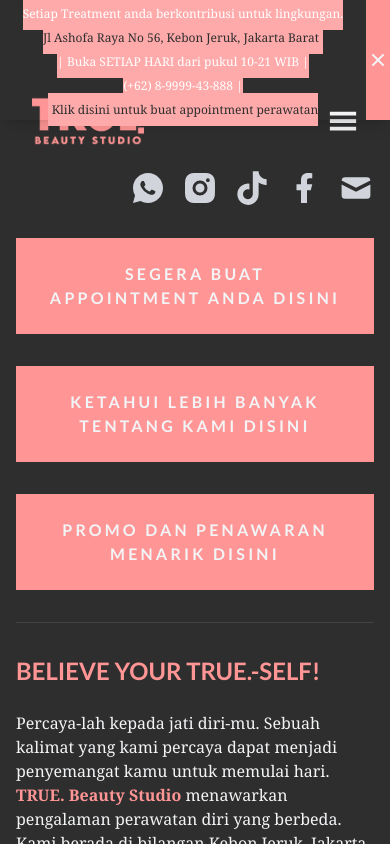
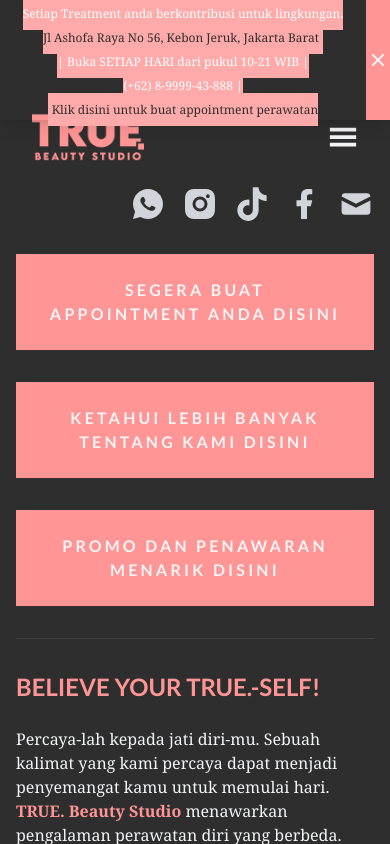
Before and after one commit to crnp/truebeautystudio, a Next.js app: page / in a window 390 px wide. Built offline with nearby package versions, Linux system fonts and the light colour scheme; a web font is replaced by a local one.

Commit message:
padding fix

```diff
--- a/src/components/templates/Main.tsx
+++ b/src/components/templates/Main.tsx
@@ -74,8 +74,8 @@
       <div className="sticky lg:hidden">
         <div
           className={cx(
-            "flex justify-between items-center px-8  py-2",
-            announcement && "pt-24 sm:pt-20"
+            "flex justify-between items-center px-8 py-2",
+            announcement && "pt-28 sm:pt-20"
           )}
         >
           <Image src={logo} width={111.5} height={49.94} />
```
